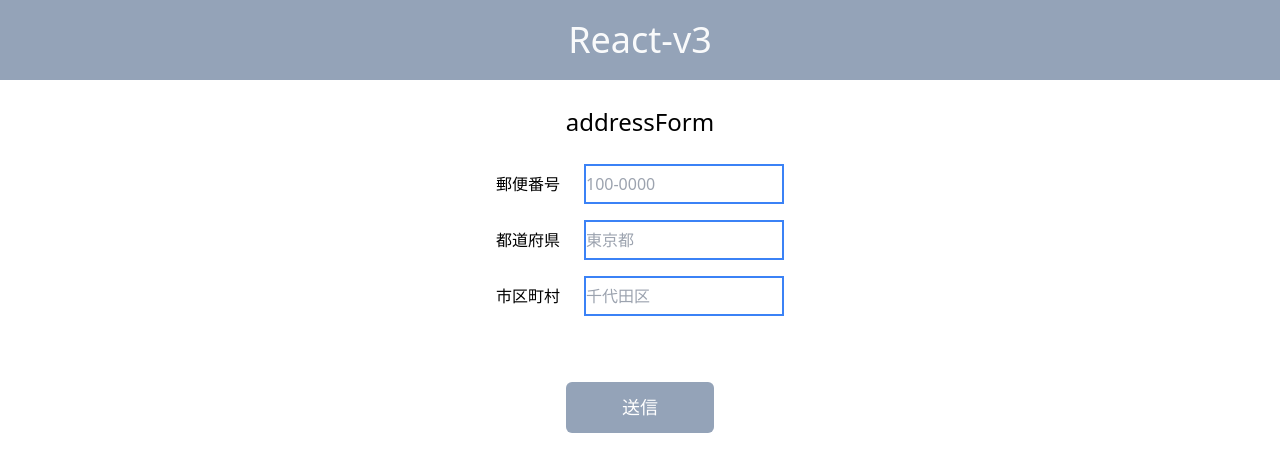
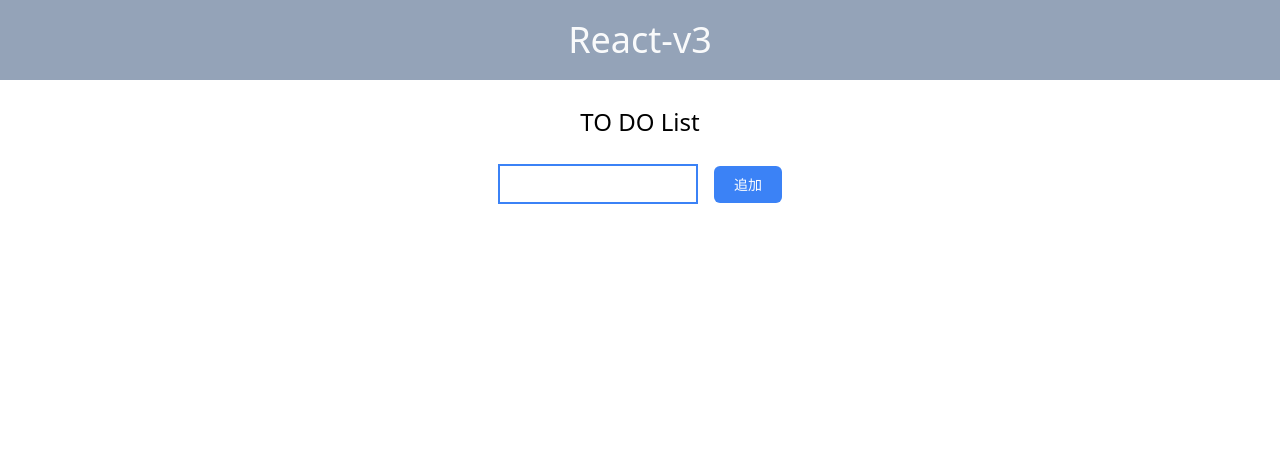
Before and after one commit to pj100-team/react-v3, a React (Create React App) app: page / in a window 1280 px wide. Shown: the top 472 px of the page. Built offline with nearby package versions, Linux system fonts and the light colour scheme.

Commit message:
[practice5] todo list

```diff
--- a/src/App.tsx
+++ b/src/App.tsx
@@ -2,7 +2,8 @@ import "./App.css";
 // import Practice1 from "./templates/Practice1";
 // import Practice2 from "./templates/Practice2";
 // import Practice3 from "./templates/Practice3";
-import Practice4 from "./templates/Practice4";
+// import Practice4 from "./templates/Practice4";
+import Practice5 from "./templates/Practice5";
 
 function App() {
 	return (
@@ -13,7 +14,8 @@ function App() {
 			{/* <Practice1 /> */}
 			{/* <Practice2 /> */}
 			{/* <Practice3 /> */}
-			<Practice4 />
+			{/* <Practice4 /> */}
+			<Practice5 />
 		</>
 	);
 }
--- a/src/components/Button.tsx
+++ b/src/components/Button.tsx
@@ -3,10 +3,20 @@ type ButtonProps = {
   backgroundColor: string;
   textColor: string;
   type?: "button" | "submit" | "reset";
+  padding?: string;
+  fontSize?: string;
   onClick?: () => void;
 };
 
-const Button: React.FC<ButtonProps> = ({ label, backgroundColor, textColor, type = "button", onClick }) => {
+const Button: React.FC<ButtonProps> = ({
+  label,
+  backgroundColor,
+  textColor,
+  type = "button",
+  padding = "0.75rem 3.5rem",
+  fontSize = "1.125rem",
+  onClick,
+}) => {
   return (
     <button
       type={type}
@@ -15,8 +25,8 @@ const Button: React.FC<ButtonProps> = ({ label, backgroundColor, textColor, type
         backgroundColor,
         color: textColor,
         borderRadius: "0.375rem",
-        padding: "0.75rem 3.5rem",
-        fontSize: "1.125rem",
+        padding,
+        fontSize,
       }}
       onClick={onClick}
     >
--- a/src/components/Input.tsx
+++ b/src/components/Input.tsx
@@ -1,7 +1,7 @@
 import { forwardRef } from "react";
 
 type InputProps = {
-	type: string;
+	type: "text" | "checkbox";
 	id?: string;
 	name?: string;
 	value?: string;
--- /dev/null
+++ b/src/templates/Practice5.tsx
@@ -0,0 +1,201 @@
+import Input from "../components/Input";
+import Button from "../components/Button";
+import { useRef, useState } from "react"
+
+type Todo = {
+	id: number;
+	text: string;
+	createdAt: string;
+	isDone: boolean;
+};
+
+const border = "1px solid #d1d5db";
+
+const rowStyle: React.CSSProperties = {
+	display: "grid",
+	gridTemplateColumns: "60px 110px 1fr 96px",
+	borderBottom: border,
+};
+
+const cellStyle: React.CSSProperties = {
+	display: "flex",
+	alignItems: "center",
+	justifyContent: "center",
+	padding: "8px 12px",
+	borderRight: border,
+};
+
+const Practice5 = () => {
+	const [inputValue, setInputValue] = useState<string>("");
+	const [todos, setTodos] = useState<Todo[]>([]);
+	const nextId = useRef<number>(1);
+
+	const handleInputChange = (e: React.ChangeEvent<HTMLInputElement>) => {
+		setInputValue(e.target.value);
+	}
+
+	const handleAdd = () => {
+		const text = inputValue.trim();
+		if (text === "") return;
+
+		const newTodo: Todo = {
+			id: nextId.current,
+			text: text,
+			createdAt: new Date().toLocaleDateString("ja-JP"),
+			isDone: false,
+		};
+		nextId.current += 1;
+
+		setTodos([...todos, newTodo]);
+		setInputValue("");
+	}
+
+	const handleToggle = (id: number) => {
+		setTodos(
+			todos.map((todo) =>
+				todo.id === id ? { ...todo, isDone: !todo.isDone } : todo
+			)
+		);
+	}
+
+	const handleToggleAll = (e: React.ChangeEvent<HTMLInputElement>) => {
+		const isDone = e.target.checked;
+		setTodos(todos.map((todo) => ({ ...todo, isDone: isDone })));
+	}
+
+	const handleDelete = (id: number) => {
+		setTodos(todos.filter((todo) => todo.id !== id));
+	}
+
+	const handleBulkDelete = () => {
+		setTodos(todos.filter((todo) => !todo.isDone));
+	}
+
+	const isAllChecked = todos.length > 0 && todos.every((todo) => todo.isDone);
+	const hasCheckedTodo = todos.some((todo) => todo.isDone);
+
+	return (
+		<>
+			<h1 style={{ textAlign: "center", fontSize: "24px", marginTop: "24px" }}>
+				TO DO List
+			</h1>
+			<div
+				style={{
+					display: "flex",
+					flexDirection: "row",
+					justifyContent: "center",
+					alignItems: "center",
+					gap: "16px",
+					marginTop: "24px",
+				}}
+			>
+				<Input
+					type="text"
+					value={inputValue}
+					onChange={handleInputChange}
+					width="200px"
+					height="40px"
+				/>
+				<Button
+					type="submit"
+					label="追加"
+					backgroundColor="#3b82f6"
+					textColor="#ffffff"
+					padding="0.5rem 1.25rem"
+					fontSize="0.875rem"
+					onClick={handleAdd}
+				/>
+			</div>
+			<div style={{ width: "500px", margin: "24px auto 0" }}>
+				{hasCheckedTodo && (
+					<div style={{ marginBottom: "8px" }}>
+						<Button
+							label="一括削除"
+							backgroundColor="#ef4444"
+							textColor="#ffffff"
+							padding="0.25rem 0.75rem"
+							fontSize="0.75rem"
+							onClick={handleBulkDelete}
+						/>
+					</div>
+				)}
+				{todos.length > 0 && (
+					<div
+						style={{
+							borderTop: border,
+							borderLeft: border,
+						}}
+					>
+						<div
+							style={{
+								...rowStyle,
+								fontSize: "0.875rem",
+								fontWeight: "bold",
+								color: "#374151",
+								backgroundColor: "#f3f4f6",
+							}}
+						>
+							<div style={cellStyle}>
+								<Input
+									type="checkbox"
+									isChecked={isAllChecked}
+									onChange={handleToggleAll}
+									width="20px"
+									height="20px"
+								/>
+							</div>
+							<span style={cellStyle}>登録日</span>
+							<span style={cellStyle}>TODO</span>
+							<span style={cellStyle}>削除</span>
+						</div>
+						<ul style={{ margin: 0, padding: 0, listStyle: "none" }}>
+							{todos.map((todo) => (
+								<li key={todo.id} style={rowStyle}>
+									<div style={cellStyle}>
+										<Input
+											type="checkbox"
+											isChecked={todo.isDone}
+											onChange={() => handleToggle(todo.id)}
+											width="20px"
+											height="20px"
+										/>
+									</div>
+									<span
+										style={{
+											...cellStyle,
+											fontSize: "0.875rem",
+											color: "#6b7280",
+										}}
+									>
+										{todo.createdAt}
+									</span>
+									<span
+										style={{
+											...cellStyle,
+											textDecoration: todo.isDone ? "line-through" : "none",
+											color: todo.isDone ? "#9ca3af" : "inherit",
+										}}
+									>
+										{todo.text}
+									</span>
+									<div style={cellStyle}>
+										<Button
+											label="削除"
+											backgroundColor="#ef4444"
+											textColor="#ffffff"
+											padding="0.25rem 0.75rem"
+											fontSize="0.75rem"
+											onClick={() => handleDelete(todo.id)}
+										/>
+									</div>
+								</li>
+							))}
+						</ul>
+					</div>
+				)}
+			</div>
+		</>
+	);
+};
+
+export default Practice5;
```
